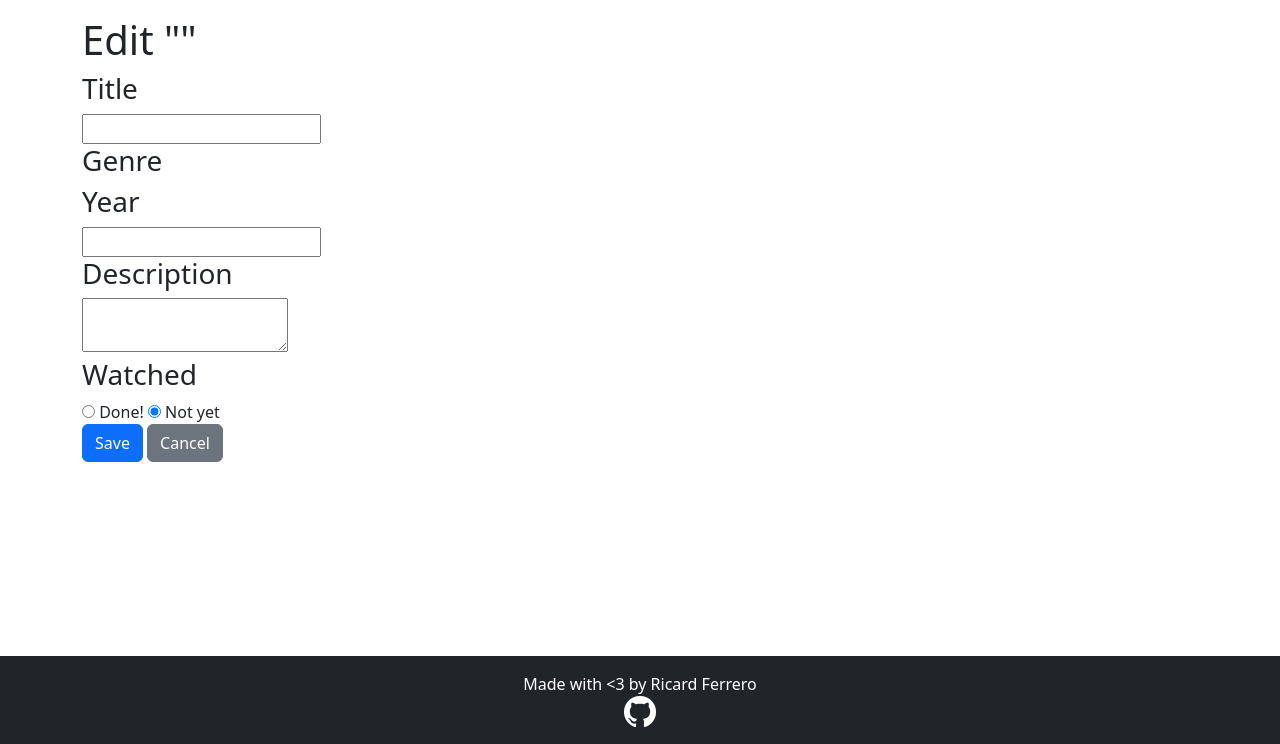
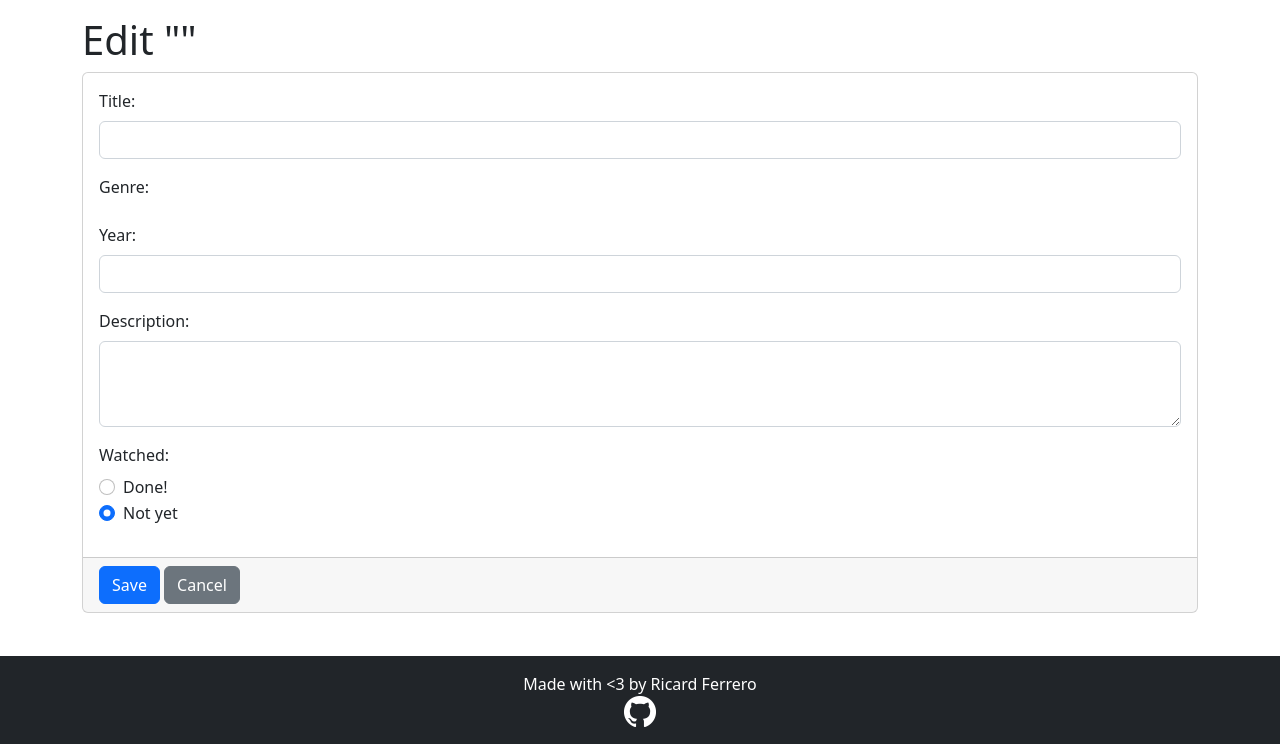
Before and after one commit to ricard-ferrero/will-watch, a Django app: template willwatchproject/films/templates/films/update_film.html in a window 1280 px wide. Shown: the part 56-800 px from the top of the page. Run offline with Django 4.2, Linux system fonts and the light colour scheme; the template is opened without the code that fills it, so the values that code supplies are empty; some libraries are stand-ins or nearby versions.

Commit message:
styled all forms from 'films'

```diff
--- a/willwatchproject/films/templates/films/update_film.html
+++ b/willwatchproject/films/templates/films/update_film.html
@@ -8,43 +8,64 @@
 {% block content %}
 <h1>Edit "{{ film.title|capfirst }}"</h1>
 
+<div class="card">
+
 <form method="post">
 	{% csrf_token %}
 	<input type="hidden" name="id" value="{{ film.id }}">
 
-<p class="h3">Title</p>
-	<input type="text" name="title" id="title-input" value="{{ film.title }}">
+<div class="card-body">
+	<div class="mb-3">
+		<label for="title-input" class="form-label">Title: </label>
+		<input type="text" class="form-control" name="title" id="title-input" value="{{ film.title }}">
+	</div>
 
 
-<p class="h3">Genre</p>
-	{% for genre in genres_list %}
-		<input type="checkbox" name="genre" value="{{ genre.id }}" id="genre{{ forloop.counter }}" {% if genre in film.genre_set.all %}checked{% endif %}><label for="genre{{ forloop.counter }}">{{ genre.genre_name|capfirst }}</label>
-	{% endfor %}
+	<div class="mb-3">
+		<label class="form-label">Genre: </label>
+		{% for genre in genres_list %}
+		<div class="form-check">
+			<input type="checkbox" class="form-check-input" name="genre" value="{{ genre.id }}" id="genre{{ forloop.counter }}" {% if genre in film.genre_set.all %}checked{% endif %}>
+			<label class="form-check-label" for="genre{{ forloop.counter }}">{{ genre.genre_name|capfirst }}</label>
+		</div>
+		{% endfor %}
+	</div>
 
 
-<p class="h3">Year</p>
-	<input type="number" name="year" value="{{ film.year }}">
+	<div class="mb-3">
+		<label for="year" class="form-label">Year: </label>
+		<input id="year" class="form-control" type="number" name="year" value="{{ film.year }}">
+	</div>
 
-<p class="h3">Description</p>
-	{% if film.description %}
-	<textarea name="description">{{ film.description }}</textarea>
-	{% else %}
-	<textarea name="description"></textarea>
-	{% endif %}
+	<div class="mb-3">
+		<label for="description" class="form-label">Description: </label>
+		{% if film.description %}
+		<textarea id="description" class="form-control" rows="3" name="description">{{ film.description }}</textarea>
+		{% else %}
+		<textarea id="description" class="form-control" rows="3" name="description"></textarea>
+		{% endif %}
+	</div>
 
-<p class="h3">Watched</p>
-	<input type="radio" id="done" name="watched" value="True" {% if film.watched %}checked{% endif %}>
-		<label for="done">Done!</label>
-	<input type="radio" id="not-yet" name="watched" value="False" {% if not film.watched %}checked{% endif %}>
-		<label for="not-yet">Not yet</label>
+	<div class="mb-3">
+		<label class="form-label">Watched: </label>
 
-<div>
+		<div class="form-check">
+			<input type="radio" class="form-check-input" id="done" name="watched" value="True" {% if film.watched %}checked{% endif %}>
+			<label class="form-check-label" for="done">Done!</label>
+		</div>
+
+		<div class="form-check">
+			<input type="radio" class="form-check-input" id="not-yet" name="watched" value="False" {% if not film.watched %}checked{% endif %}>
+			<label class="form-check-label" for="not-yet">Not yet</label>
+		</div>
+	</div>
+</div>
+
+<div class="card-footer">
 	<button type="submit" class="btn btn-primary">Save</button>
 	<a role="button" class="btn btn-secondary" href="{% url 'films:list' %}">Cancel</a>
 </div>
 </form>
-<!--
-<button name="call-to" value="cancel">Cancel</button>
-<button name="call-to" value="delete">Delete</button>
--->
+
+</div>
 {% endblock %}
--- a/willwatchproject/frontend/templates/frontend/base/base.html
+++ b/willwatchproject/frontend/templates/frontend/base/base.html
@@ -1,3 +1,4 @@
+{% load static %}
 <!DOCTYPE html>
 <html>
 <head>
@@ -52,9 +53,7 @@
 
 	<footer class="text-bg-dark py-3 mt-4 text-center">
 	      <p class="mb-0 mb-md-0">Made with <3 by Ricard Ferrero</p>
-	      <p class="mb-0 mb-md-0"><a href="https://github.com/ricard-ferrero">
-	      	{% load static %}
-	      	<img src="{% static 'frontend/github-icon.png' %}" alt="Github link"></a></p>
+	      <p class="mb-0 mb-md-0"><a href="https://github.com/ricard-ferrero"><img src="{% static 'frontend/github-icon.png' %}" alt="Github link"></a></p>
   	</footer>
 
 
```
Also changed, not shown: willwatchproject/films/templates/films/new_film.html (+36 -13 lines).
